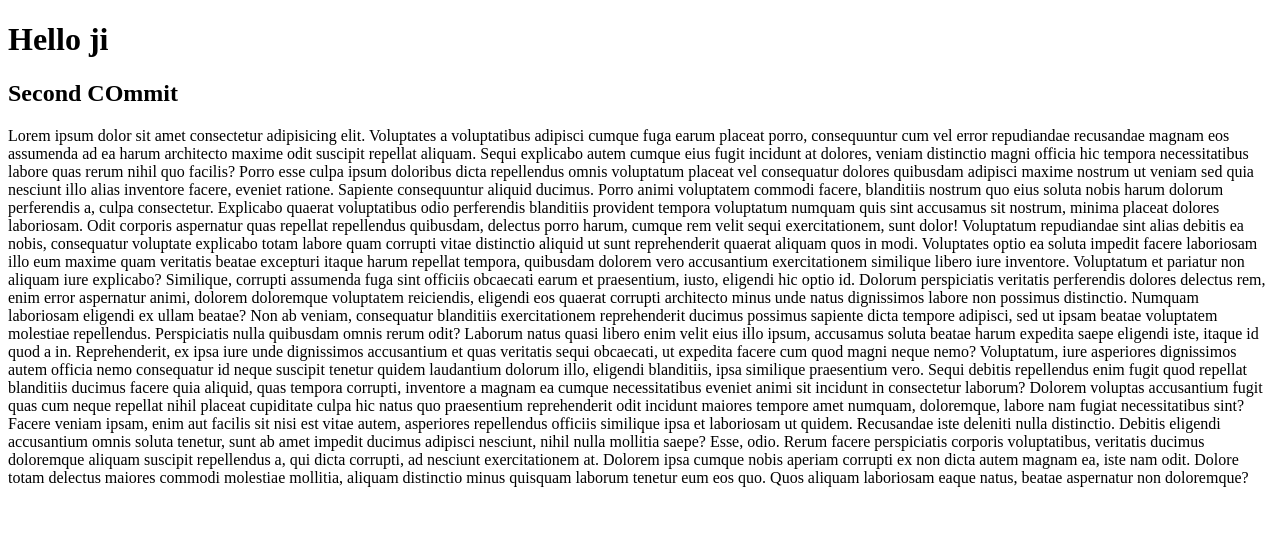
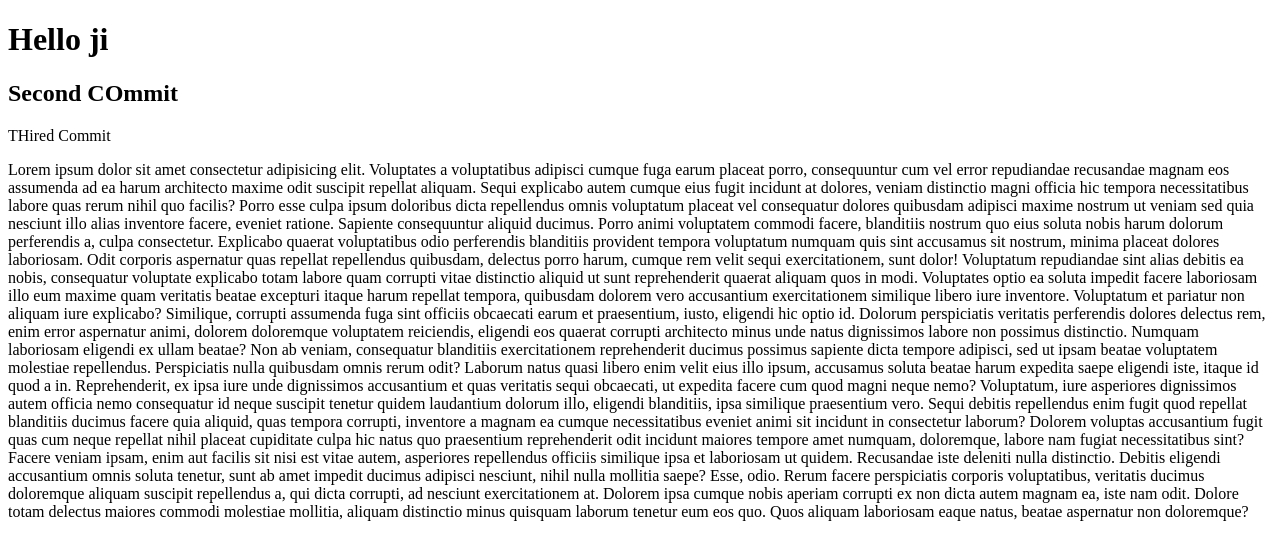
Before and after one commit to dev-krushna/Angular-1, an Angular app: page / in a window 1280 px wide. Shown: the top 560 px of the page. Built offline with nearby package versions, Linux system fonts and the light colour scheme.

Commit message:
THird Commmit

```diff
--- a/src/app/app.component.html
+++ b/src/app/app.component.html
@@ -2,6 +2,7 @@
 <h1> Hello ji </h1>
 
 <h2> Second COmmit</h2>
+<p>THired Commit</p>
 <p>Lorem ipsum dolor sit amet consectetur adipisicing elit. Voluptates a voluptatibus adipisci cumque fuga earum placeat
     porro, consequuntur cum vel error repudiandae recusandae magnam eos assumenda ad ea harum architecto maxime odit
     suscipit repellat aliquam. Sequi explicabo autem cumque eius fugit incidunt at dolores, veniam distinctio magni
```
